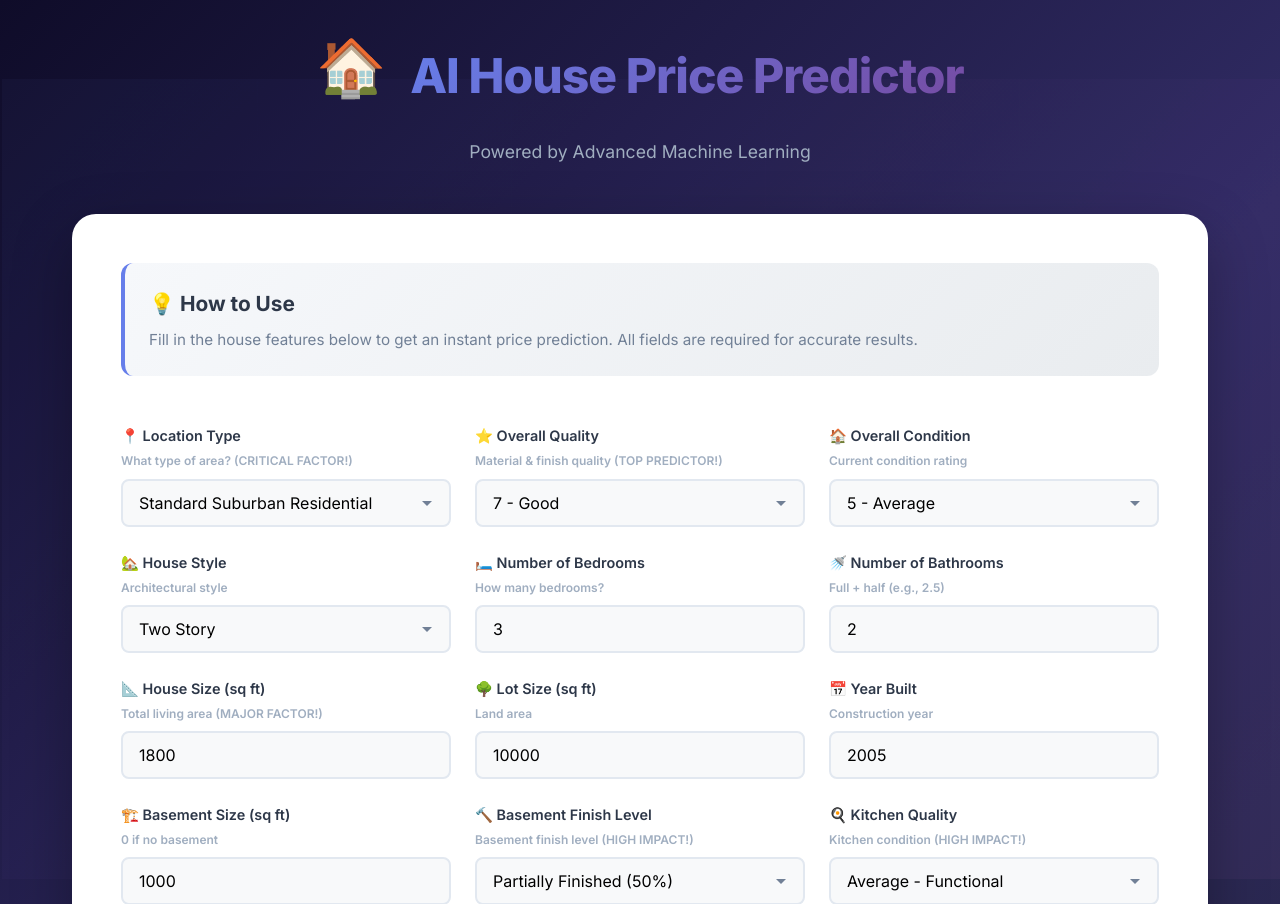
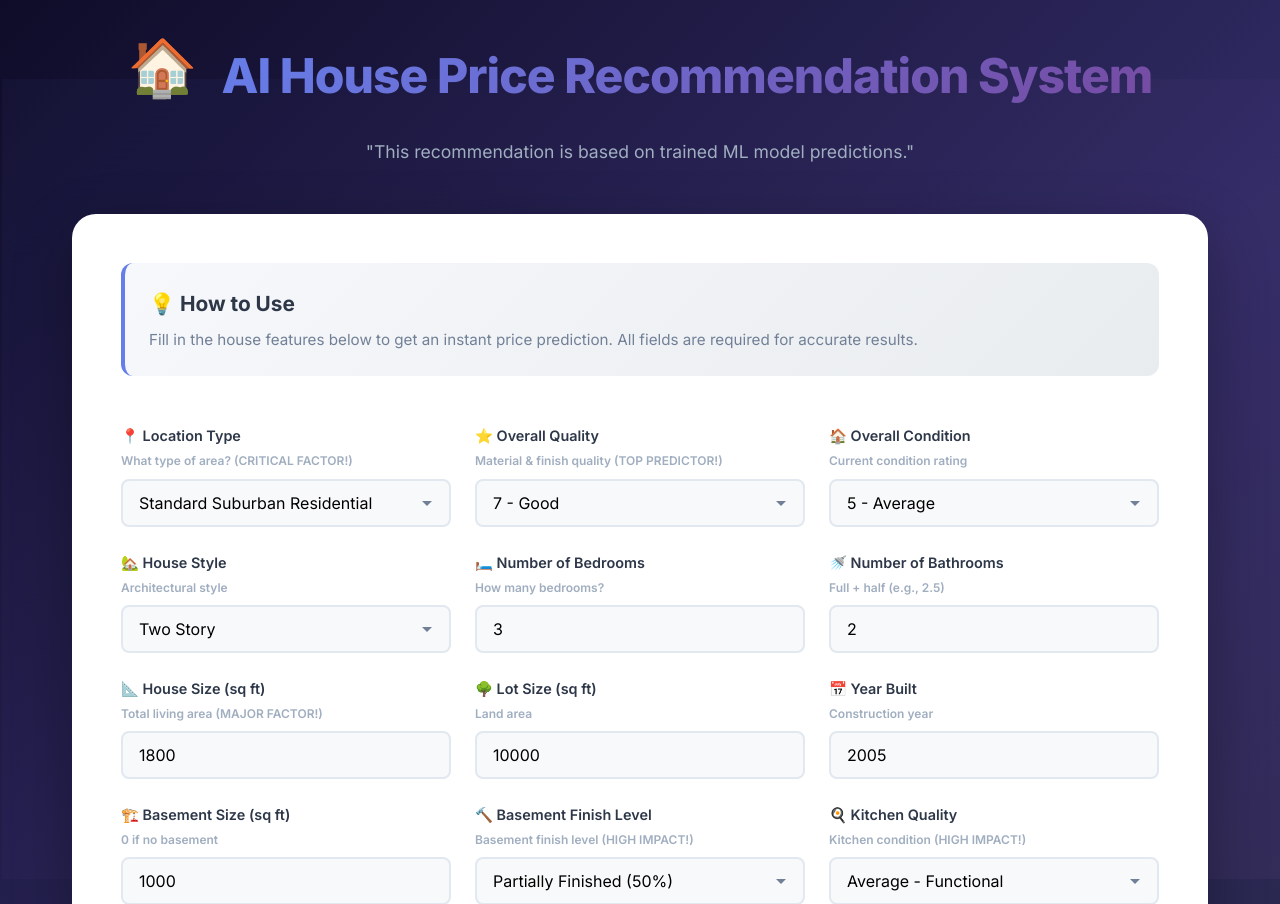
Before and after one commit to NikhilForge/AI-House-Price-Recommendation-System, a FastAPI app: page / in a window 1280 px wide. Shown: the top 904 px of the page. Run offline with FastAPI, Linux system fonts and the light colour scheme; parts of the project's set-up code (start-up, migrations or seed data) failed here and were passed over.

Commit message:
Fixed html

```diff
--- a/templates/index.html
+++ b/templates/index.html
@@ -19,9 +19,9 @@
         <header class="header">
             <div class="logo-container">
                 <div class="logo-icon">🏠</div>
-                <h1 class="title">AI House Price Predictor</h1>
+                <h1 class="title">AI House Price Recommendation System</h1>
             </div>
-            <p class="subtitle">Powered by Advanced Machine Learning</p>
+            <p class="subtitle">"This recommendation is based on trained ML model predictions."</p>
         </header>
 
         <!-- Main Card -->
```
